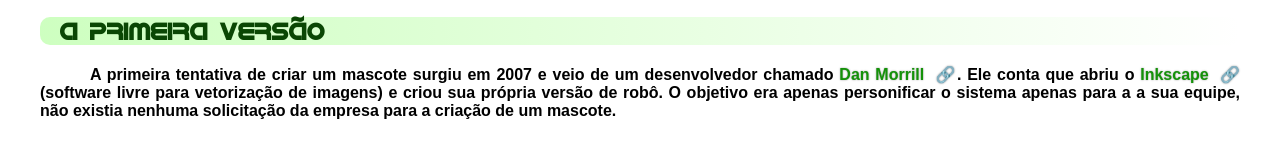
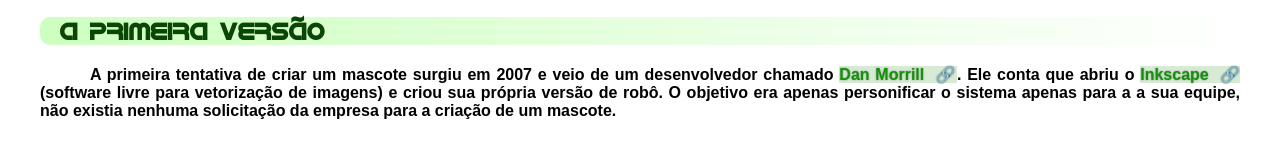
Before and after one commit to amiud/android, a plain HTML site: page index.html in a window 1280 px wide. Shown: the part 364-520 px from the top of the page. Drawn offline with Linux system fonts and the light colour scheme.

Commit message:
Update style.css

```diff
--- a/style.css
+++ b/style.css
@@ -192,6 +192,7 @@ strong
 strong > a
     {
         color: #149209;
+        background-color: rgb(51, 151, 42, 0.2);
         font-weight: bold;
         text-decoration: none;
         text-shadow: 0 0 2px rgba(0, 0, 0, 0.4);
```
